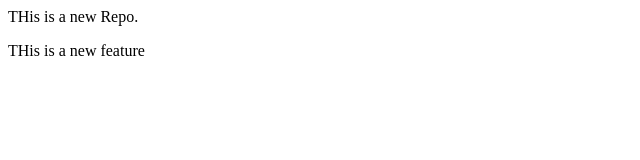
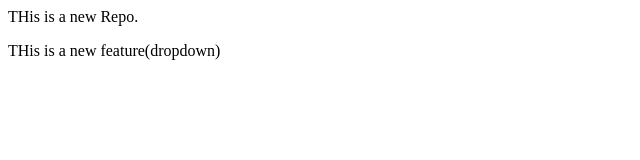
Before and after one commit to PRASHANT-4646/LocalRepo, a plain HTML site: page index.html in a window 1280 px wide. Shown: the full height of the page, 0-640 px from the left. Drawn offline with Linux system fonts and the light colour scheme.

Commit message:
Add dropdown

```diff
--- a/index.html
+++ b/index.html
@@ -1,2 +1,2 @@
 <p>THis is a new Repo.</p>
-<p>THis is a new feature</p
+<p>THis is a new feature(dropdown)</p
```
